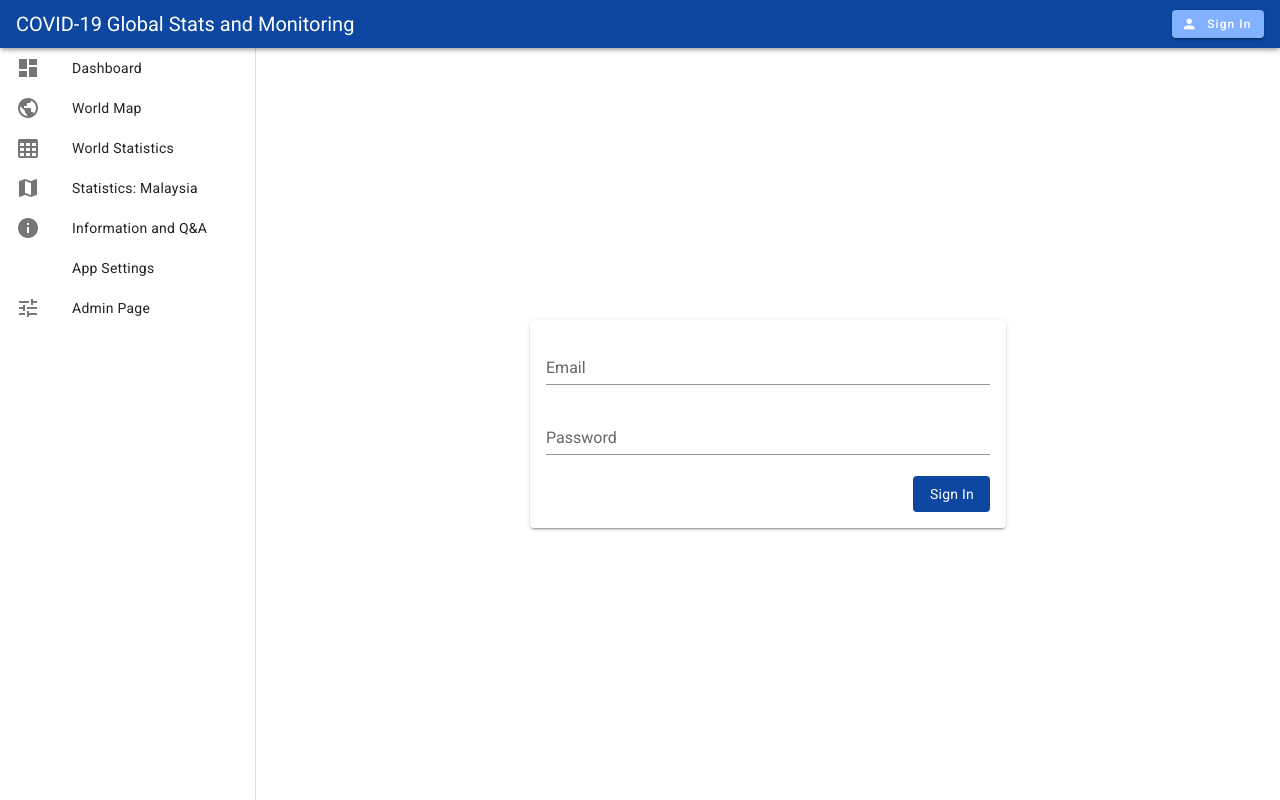
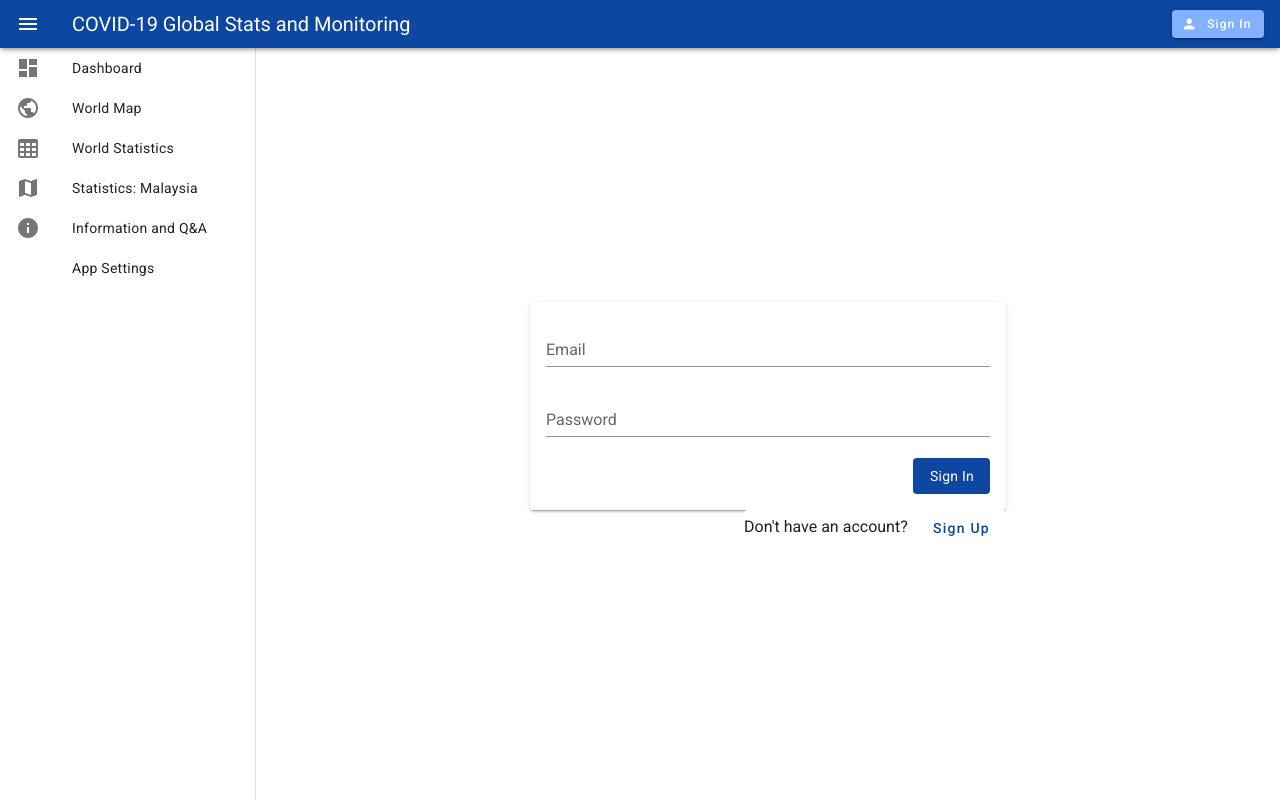
Before and after one commit to anaszakaria/covid19-app, a Vue app: page /signin in a window 1280 px wide. Built offline with nearby package versions, Linux system fonts and the light colour scheme; a small style sheet from the web is missing.

Commit message:
Refactor user signin, signup and admin access

```diff
--- a/src/components/AppHeader.vue
+++ b/src/components/AppHeader.vue
@@ -1,6 +1,6 @@
 <template>
     <v-app-bar app dense flat color="primary" clipped-right clipped-left elevation="3">
-        <v-app-bar-nav-icon v-if="userIsAuthenticated" color="white" @click.stop="toggleLeftPanel"></v-app-bar-nav-icon>
+        <v-app-bar-nav-icon color="white" @click.stop="toggleLeftPanel"></v-app-bar-nav-icon>
         <v-toolbar-title
             class="white--text text--darken-4 font-weight-500 pointer hidden-xs-only pointer"
             @click="gotoPage('/')"
--- a/src/components/LeftPanel.vue
+++ b/src/components/LeftPanel.vue
@@ -8,6 +8,14 @@
                     </v-list-item-icon>
                     <v-list-item-content>
                         <v-list-item-title class="font-weight-regular body-2" v-text="list.text"></v-list-item-title>
+                    </v-list-item-content>
+                </v-list-item>
+                <v-list-item v-if="userIsAuthenticated && userIsAdmin" to="/admin">
+                    <v-list-item-icon>
+                        <v-icon v-text="'mdi-tune'"></v-icon>
+                    </v-list-item-icon>
+                    <v-list-item-content>
+                        <v-list-item-title class="font-weight-regular body-2" v-text="'Admin Page'"></v-list-item-title>
                     </v-list-item-content>
                 </v-list-item>
             </v-list-item-group>
@@ -30,8 +38,7 @@ export default {
                 { icon: 'mdi-table-large', text: 'World Statistics', url: '/statistics' },
                 { icon: 'mdi-map', text: '', url: '' },
                 { icon: 'mdi-information', text: 'Information and Q&A', url: '/info-qna' },
-                { icon: 'mdi-settings', text: 'App Settings', url: '/settings' },
-                { icon: 'mdi-tune', text: 'Admin Page', url: '/admin' }
+                { icon: 'mdi-settings', text: 'App Settings', url: '/settings' }
             ]
         }
     },
--- a/src/mixins/globalMixins.js
+++ b/src/mixins/globalMixins.js
@@ -42,7 +42,7 @@ export default {
             return this.$store.getters.user !== null && this.$store.getters.user !== undefined
         },
         userIsAdmin() {
-            return this.$store.getters.userRole === 'Admin' ? true : false
+            return this.$store.getters.userRoles.includes('ROLE_ADMIN')
         }
     }
 }
--- a/src/views/Map/MapViewer.vue
+++ b/src/views/Map/MapViewer.vue
@@ -197,7 +197,8 @@ export default {
                     </div>`,
                     {
                         permanent: false,
-                        sticky: true
+                        sticky: true,
+                        className: 'tool-tip-style'
                     }
                 )
             }
@@ -216,9 +217,19 @@ export default {
     height: 100%;
 }
 
-#tool-tip {
+.vue2leaflet-map {
+    z-index: 2 !important;
+}
+
+.tool-tip-style {
     padding: 200px;
     background: red;
+}
+
+.popupCustom .leaflet-popup-tip,
+.popupCustom .leaflet-popup-content-wrapper {
+    background: #f80c0c !important;
+    color: #234c5e !important;
 }
 
 #legend {
@@ -227,8 +238,4 @@ export default {
     top: 64px;
     right: 18px;
 }
-
-.vue2leaflet-map {
-    z-index: 2 !important;
-}
 </style>
--- a/src/views/User/SignIn.vue
+++ b/src/views/User/SignIn.vue
@@ -51,6 +51,14 @@
                         </v-container>
                     </v-card-text>
                 </v-card>
+                <v-row>
+                    <v-col xs="12" class="d-flex align-end flex-column">
+                        <v-card flat>
+                            <span class="question">Don't have an account?</span>
+                            <v-btn @click="gotoPage('/signup')" text class="ml-2" color="primary">Sign Up</v-btn>
+                        </v-card>
+                    </v-col>
+                </v-row>
             </v-col>
         </v-layout>
     </v-container>
```
